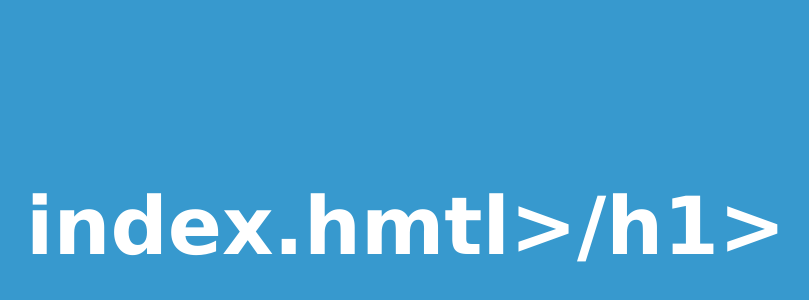
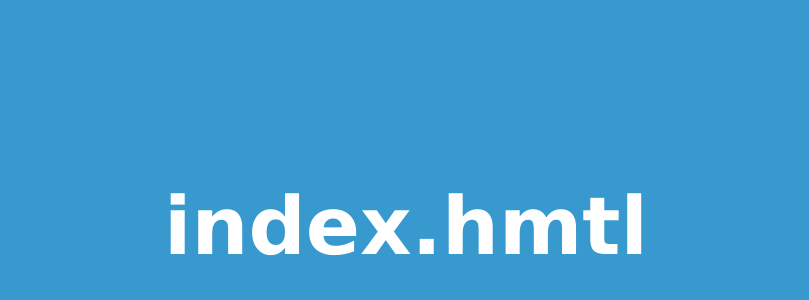
Before and after one commit to LeoGonCha/system-hooks-gitlab-nodejs, a website: page index.html in a window 1280 px wide. Shown: the part 76-376 px from the top of the page, without its empty margins (234-1043 px from the left). Drawn offline with Linux system fonts and the light colour scheme.

Commit message:
Update index.html

```diff
--- a/index.html
+++ b/index.html
@@ -7,6 +7,6 @@
     <link rel="stylesheet" href="main.css">
 </head>
 <body>
-    <h1>index.hmtl>/h1>
+    <h1>index.hmtl</h1>
 </body>
 </html>
```
